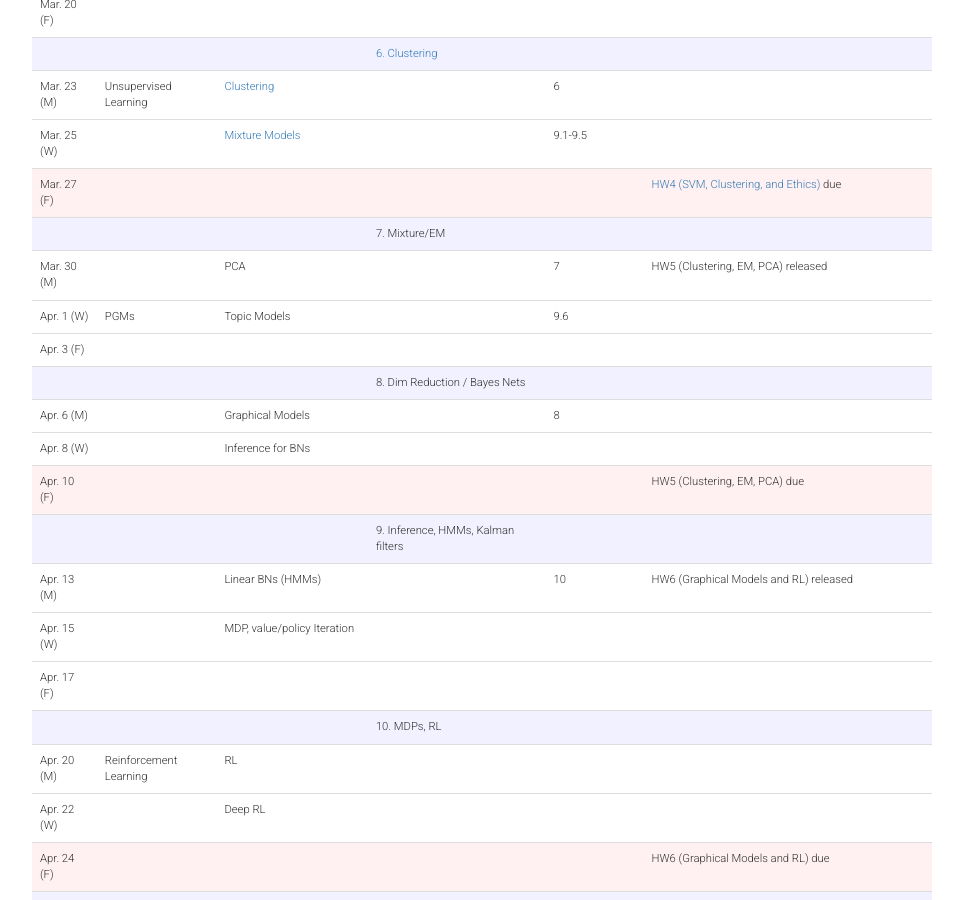
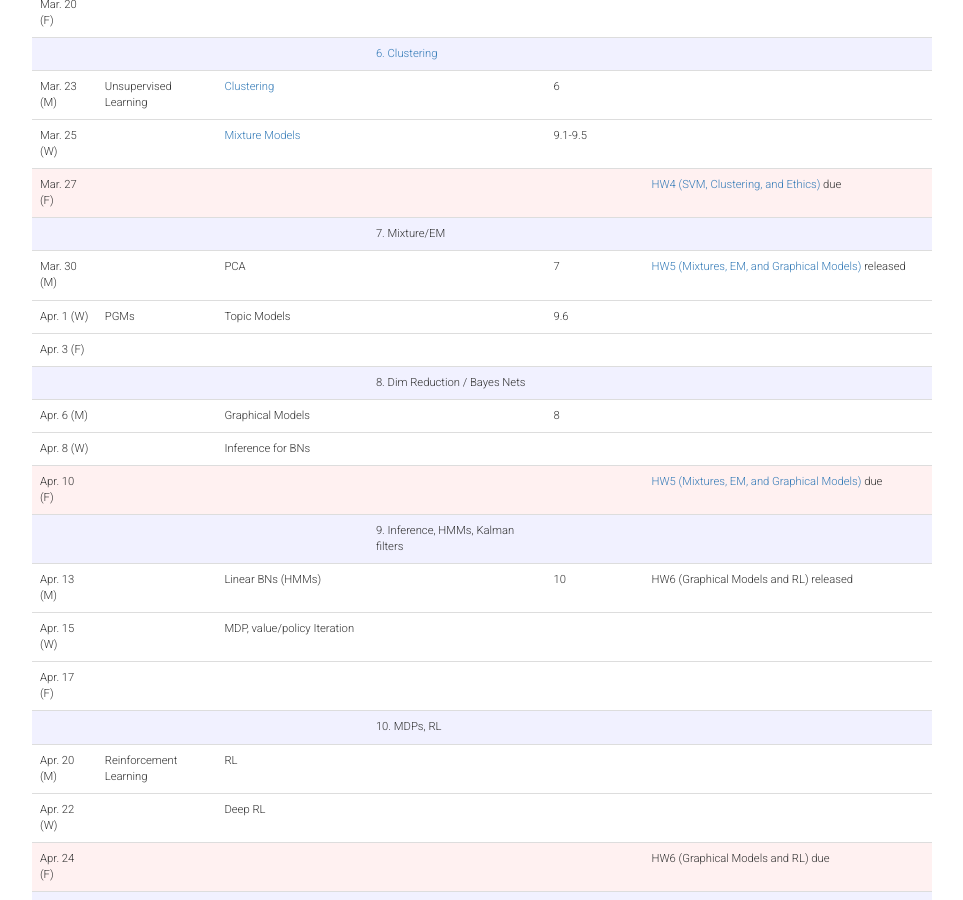
Before and after one commit to harvard-ml-courses/cs181-web-2020, a Jekyll site: the page built from schedule.html, in a window 1280 px wide and 900 px high, scrolled down 1690 px. Shown: the whole window, without its empty margins (158-1121 px from the left). Built offline with Jekyll 4.4.1, drawn with Linux system fonts in a browser that asks for light colours.

Commit message:
homework5 link added

```diff
--- a/_data/all.yaml
+++ b/_data/all.yaml
@@ -301,7 +301,7 @@ lectures:
     section:
     readings: 7
     demos:
-    hw: HW5 (Clustering, EM, PCA) released
+    hw: <a href="/cs181-web/homework#hw5">HW5 (Mixtures, EM, and Graphical Models) </a> released
   - topic: PGMs #Apr 3
     subtopic: Topic Models
     section:
@@ -336,7 +336,7 @@ lectures:
     section:
     readings:
     demos:
-    hw: HW5 (Clustering, EM, PCA) due
+    hw: <a href="/cs181-web/homework#hw5">HW5 (Mixtures, EM, and Graphical Models) </a> due
     type: 'hw'
   - topic: # section 10
     subtopic:
--- a/homework.html
+++ b/homework.html
@@ -24,7 +24,7 @@ weight: 0
         <p>
             When submitting the writeup PDF, you must <strong>assign pages for each question</strong>.
         </p>
-        <h2 class="title" id="hw4">Homework 5: Mixtures, EM, and Graphical Models</h2>
+        <h2 class="title" id="hw5">Homework 5: Mixtures, EM, and Graphical Models</h2>
         <p class="head-subtitle">Assigned Sun Mar 29</p>
         <p class="head-subtitle">Due Fri Apr 10 at 11:59 pm</p>
         <h3>Files</h3>
```
